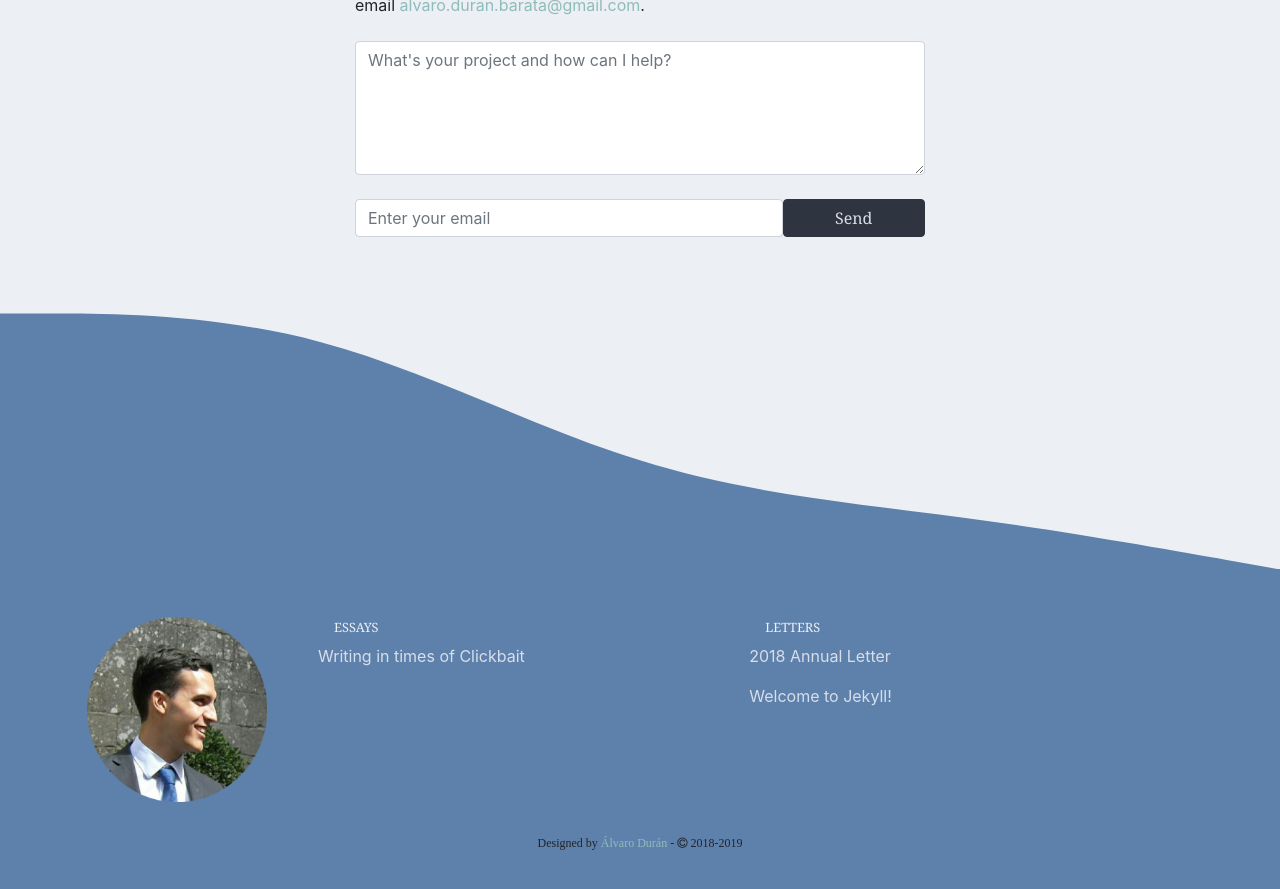
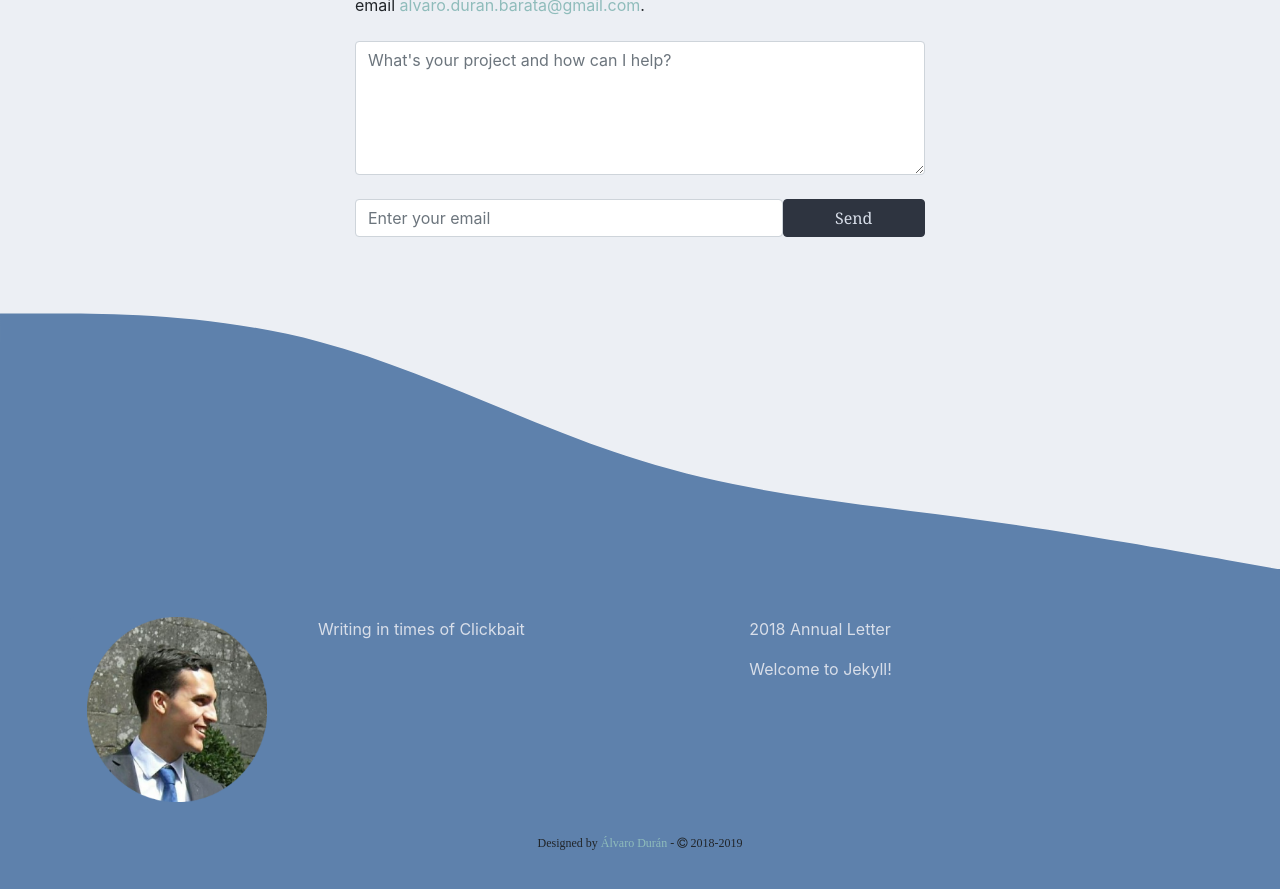
Before and after one commit to ohduran/ohduran.github.io, a Jekyll site: the page built from index.md, in a window 1280 px wide and 900 px high, scrolled down 4121 px. Shown: the top 889 px of the window. Built offline with Jekyll 4.4.1, drawn with Linux system fonts in a browser that asks for light colours; nearby versions of some CDN libraries; some web fonts are replaced.

Commit message:
fix footer and contact form translation

```diff
--- a/_includes/footer.html
+++ b/_includes/footer.html
@@ -12,7 +12,6 @@
             {% if collection.label != 'posts'%}
               {% assign my_language_posts=collection.docs | where:"lang", page.lang %}
               <div class="col-12 col-md">
-                <h6><a class="p-3 text-uppercase text-nord-6 small font-family-baloo" href="{{ collection.label | remove: " " | prepend: "/" | prepend: site.baseurl | prepend: site.url}}">{{ collection.label | capitalize | replace: "_", " "}}</a></h6>
                 <ul class="list-unstyled text-small">
                   {% assign posts=my_language_posts | reverse | slice: 0, 5 %}
                   {% for post in posts %}
--- a/_includes/index/contact.html
+++ b/_includes/index/contact.html
@@ -25,10 +25,14 @@
               </p>
           </div>
           <div class="row mb-4">
-            <textarea name="message" class="form-control" rows="5" placeholder="What's your project and how can I help?"></textarea>
+            <textarea name="message" class="form-control" rows="5"
+                      placeholder="{% if include.lang == 'en' %}What's your project and how can I help?
+                                   {% elsif include.lang == 'es'%}¿Cuál es tu proyecto y cómo puedo ayudar?{% endif %}"></textarea>
           </div>
           <div class="row">
-            <input type="email" name="_replyto" class="form-control rounded-left w-75" id="exampleInputEmail1" aria-describedby="emailHelp" placeholder="Enter your email">
+            <input type="email" name="_replyto" class="form-control rounded-left w-75" id="exampleInputEmail1" aria-describedby="emailHelp"
+                   placeholder="{% if include.lang == 'en' %}Enter your email
+                                {% elsif include.lang == 'es'%}Introduce un email de contacto{% endif %}">
             <button type="submit" class="btn btn-primary d-flex w-25 rounded-right justify-content-center font-family-baloo">
               {% if include.lang == 'en' %}
                 Send
```
